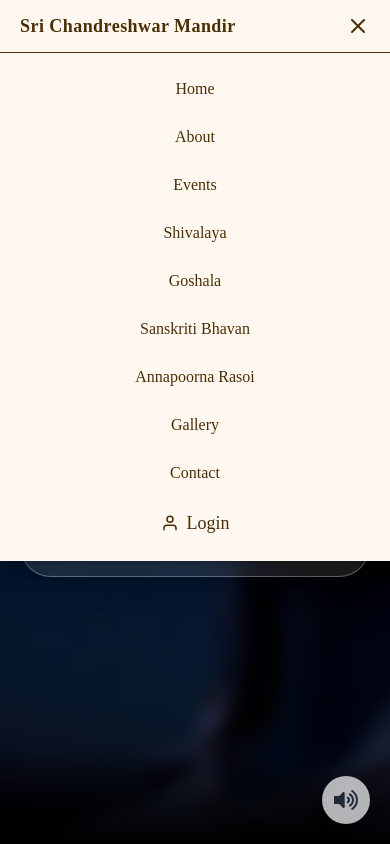
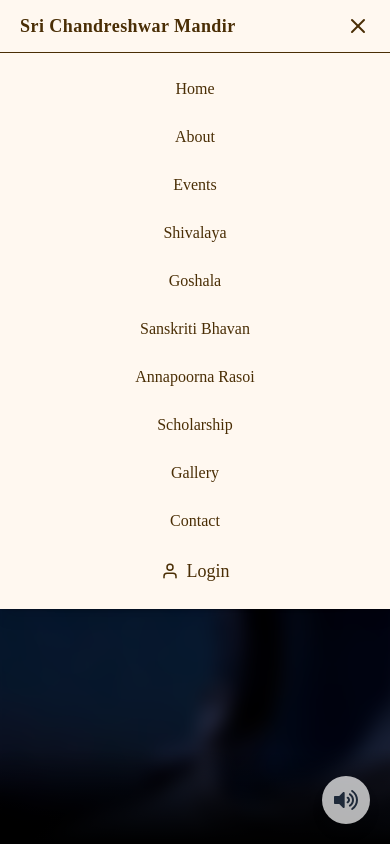
Before and after one commit to PathakAnshika/ShivTempleWebsite, a Next.js app: page / in a window 390 px wide. Both pictures are taken after a click on the button 358 px from the left and 26 px from the top of the page. Shown: the top 844 px of the page. Built offline with nearby package versions, Linux system fonts and the light colour scheme.

Commit message:
Upgrade Next.js to fix security vulnerability

```diff
--- a/app/components/Navbar.jsx
+++ b/app/components/Navbar.jsx
@@ -143,6 +143,10 @@ export function Navbar({ setShowLogin }) {
               <Link href="/annapoorna">Annapoorna Rasoi</Link>
             </li>
 
+             <li onClick={() => setOpen(false)}>
+              <Link href="/scholarship">Scholarship</Link>
+            </li>
+
             <li onClick={() => setOpen(false)}>
               <Link href="#gallery">Gallery</Link>
             </li>
```
